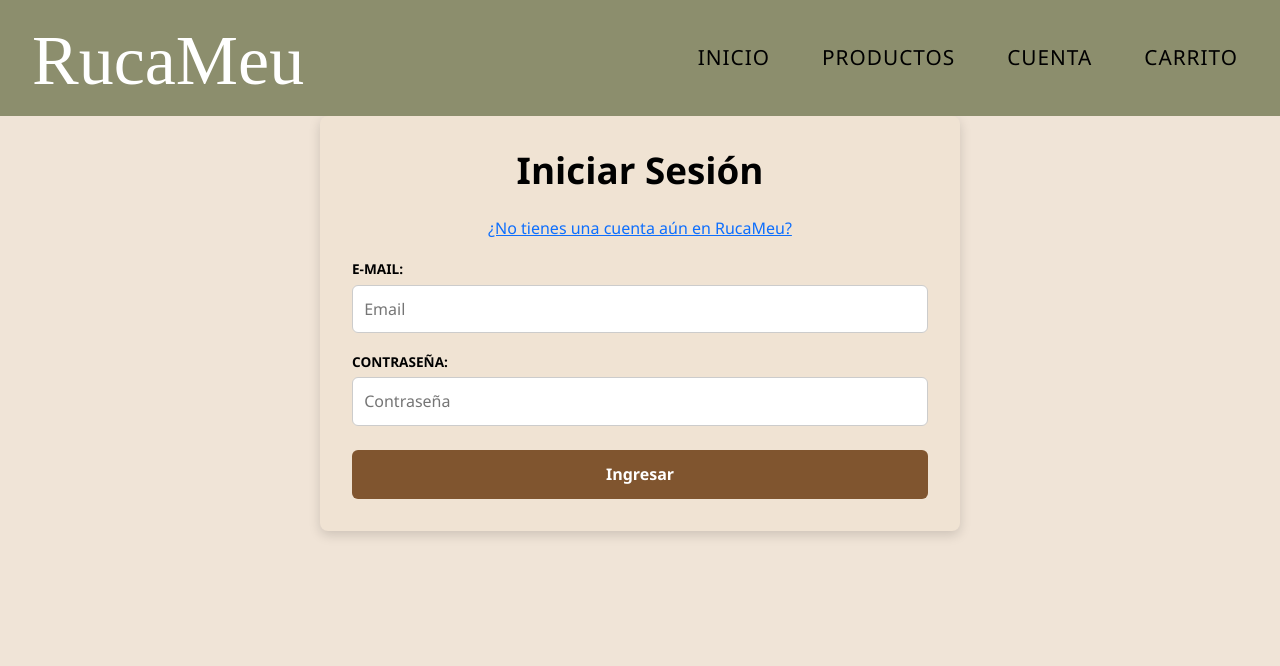
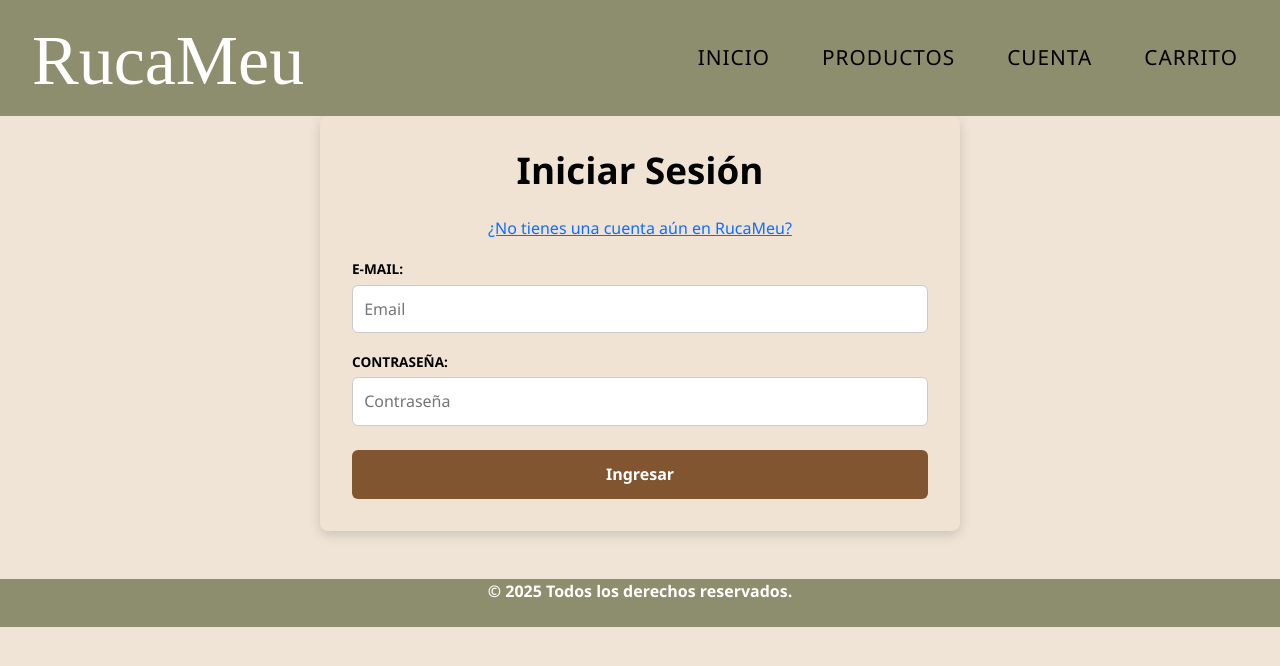
Before and after one commit to LucaPisso/RucaMeu, a React (Vite) app in the folder Front/: page /login in a window 1280 px wide. Shown: the top 666 px of the page. Built offline with nearby package versions, Linux system fonts and the light colour scheme.

Commit message:
Agrego algunos toast más

```diff
--- a/Front/src/App.css
+++ b/Front/src/App.css
@@ -158,3 +158,18 @@ body {
   gap: 1rem;
   padding: 1rem;
 }
+
+/* Footer*/
+
+.footer {
+  background-color: #8c8e6d;
+  font-family: "Segoe UI", sans-serif;
+  height: min-content;
+  padding-bottom: 0.5rem;
+}
+
+.footer > p {
+  text-align: center;
+  color: white;
+  font-weight: bold;
+}
--- a/Front/src/App.jsx
+++ b/Front/src/App.jsx
@@ -11,6 +11,7 @@ import ProductsPage from "./pages/ProductsPage";
 import NotFound from "./components/NotFound";
 import UpdateProduct from "./components/UpdateProduct";
 import Login from "./components/Login";
+import Footer from "./components/Footer";
 import "./App.css";
 import toast, { Toaster } from "react-hot-toast";
 
@@ -40,27 +41,10 @@ function App() {
         <Route element={<Protected />}>
           <Route path="/carrito" element={<CarritoPage />} />
         </Route>
-
-        {/* Rutas sólo user */}
-        {/* </Route> */}
-        {/* Rutas sólo admin */}
-        {/* <Route
-          path="/addProduct"
-          element={
-            <Protected allowedRoles={["admin"]}>
-              <AddProduct />
-            </Protected>
-          }
-        /> */}
-        {/* <Route
-          path="/adminPanel"
-          element={
-            <Protected allowedRoles={["admin"]}>
-              <AdminPanel />
-            </Protected>
-          }
-        /> */}
       </Routes>
+      <br />
+      <br />
+      <Footer />
     </>
   );
 }
--- a/Front/src/components/Footer.jsx
+++ b/Front/src/components/Footer.jsx
@@ -1,7 +1,11 @@
 import React from "react";
 
 const Footer = () => {
-  return <div>Footer</div>;
+  return (
+    <footer className="footer">
+      <p>© {new Date().getFullYear()} Todos los derechos reservados.</p>
+    </footer>
+  );
 };
 
 export default Footer;
--- a/Front/src/components/Register.jsx
+++ b/Front/src/components/Register.jsx
@@ -1,5 +1,6 @@
 import { useNavigate, useParams, Link } from "react-router-dom";
 import React, { useState, useEffect, useRef } from "react";
+import toast, { Toaster } from "react-hot-toast";
 
 import UserValidations from "./validations/UserValidations";
 
@@ -70,7 +71,7 @@ const Register = () => {
           errorData.message || "Error desconocido al crear usuario"
         );
       }
-      alert("Usuario creado correctamente");
+      toast.success("Usuario creado correctamente");
       const data = await res.json();
       console.log(`Usuario creado: ${data.user}`);
       setFormData({
--- a/Front/src/components/UpdateProduct.jsx
+++ b/Front/src/components/UpdateProduct.jsx
@@ -110,7 +110,7 @@ const UpdateProduct = () => {
           errorData.message || "Error desconocido al actualizar producto"
         );
       }
-      alert("Producto actualizado correctamente");
+      toast.success("Producto actualizado correctamente");
       const data = await res.json();
       console.log(`Producto actualizado: ${data.product}`);
       setFormData({
--- a/Front/src/components/UpdateUser.jsx
+++ b/Front/src/components/UpdateUser.jsx
@@ -1,8 +1,6 @@
-//A REALIZAR:
-//Deshashear la contraseña al traerla. O directamente no traerla.
-
 import { useNavigate, useParams } from "react-router-dom";
 import React, { useState, useEffect, useRef } from "react";
+import toast, { Toaster } from "react-hot-toast";
 
 import UserValidations from "./validations/UserValidations";
 
@@ -116,7 +114,7 @@ const UpdateUser = () => {
           errorData.message || "Error desconocido al actualizar usuario"
         );
       }
-      alert("Usuario actualizado correctamente");
+      toast.success("Usuario actualizado correctamente");
       const data = await res.json();
       console.log(`Usuario actualizado: ${data.user}`);
       setFormData({
```
Also changed, not shown: Front/src/components/MainLayout.jsx (deleted, +0 -16 lines).
